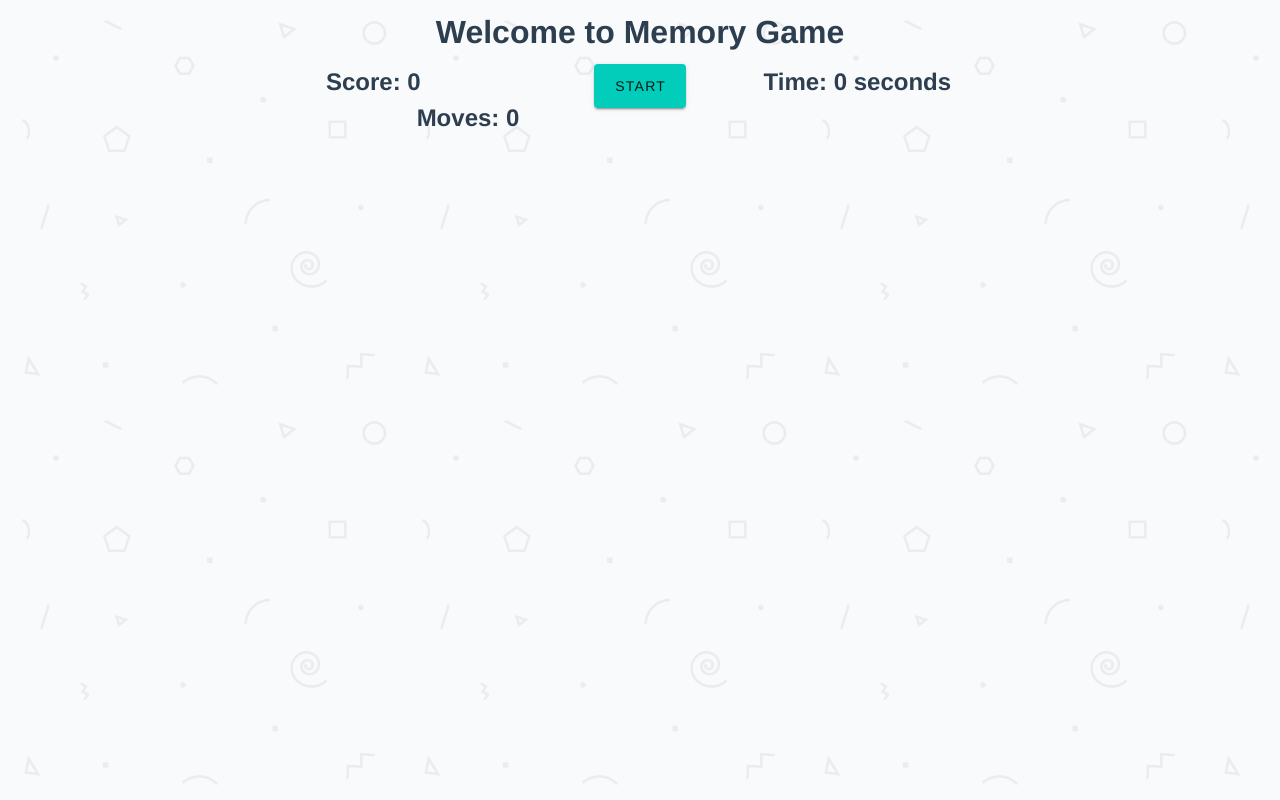
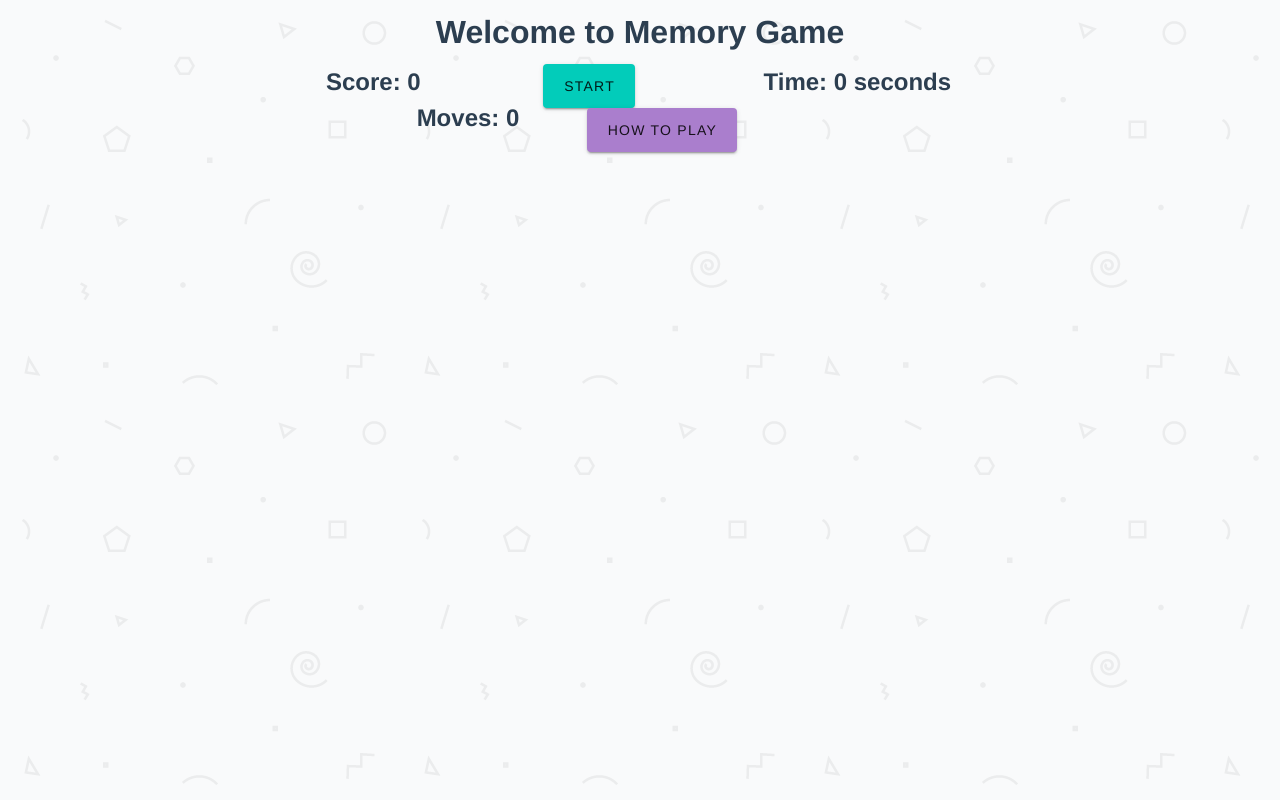
Before and after one commit to jaydadhaniya/memory-game, a Vue app: page /#/ in a window 1280 px wide. Built offline with nearby package versions, Linux system fonts and the light colour scheme.

Commit message:
added how to play instruction dialog for new gamers

```diff
--- /dev/null
+++ b/src/components/HowToPlay.vue
@@ -0,0 +1,63 @@
+<template>
+  <v-dialog
+    v-if="showInstruction"
+    v-bind="$attrs"
+    v-on="$listeners"
+    :value="showInstruction"
+    persistent
+    max-width="800px"
+  >
+    <v-card>
+      <v-card-title
+        class="headline"
+        style="background: linear-gradient(200deg, #00bfae 0%, #aa7ecd 100%);"
+      >
+        How To Play
+      </v-card-title>
+
+      <v-card-text class="text-justify pt-5">
+        <h3>
+          This game is a browser-based card matching game that presents the
+          player with cards arranged in a 4x4 grid. On one side of each card is
+          a common design shared by all cards. On the other is a distinctive
+          number shared by one pair of cards in the deck, thus there are 8
+          unique number between 1 to 8 shared by 8 pairs of cards in the deck.
+        </h3>
+        <br />
+        <h3>
+          The objective of the Memory Game is for the play to turn over pairs of
+          matching cards across eight successive turns. In a turn if the player
+          selects two cards whose number match those cards, along with those
+          successfully matched in previous turns, will remain up. However, if
+          the player chooses two cards with different number they will both be
+          flipped back over.
+        </h3>
+        <br />
+        <h3>
+          The game ends when all eight pairs of matching cards have been
+          revealed.
+        </h3>
+      </v-card-text>
+
+      <v-divider></v-divider>
+
+      <v-card-actions>
+        <v-spacer></v-spacer>
+        <v-btn color="primary" large @click="$emit('play')">
+          Let's Play
+        </v-btn>
+        <v-spacer></v-spacer>
+      </v-card-actions>
+    </v-card>
+  </v-dialog>
+</template>
+
+<script>
+export default {
+  name: "Home",
+
+  props: {
+    showInstruction: { type: Boolean, default: false }
+  }
+};
+</script>
--- a/src/views/Home.vue
+++ b/src/views/Home.vue
@@ -9,8 +9,21 @@
         </v-col>
 
         <v-col cols="2">
-          <v-btn v-if="!isGameOn" large color="#02ccba" @click="start"
+          <v-btn
+            class="float-left"
+            v-if="!isGameOn"
+            large
+            color="#02ccba"
+            @click="start"
             >Start</v-btn
+          >
+          <v-btn
+            class="float-right"
+            v-if="!isGameOn"
+            large
+            color="#aa7ecd"
+            @click="showInstruction = true"
+            >How To Play</v-btn
           >
           <v-btn
             class="float-left"
@@ -60,6 +73,11 @@
       :total-moves="totalMoves"
       @play-again="reStart"
     />
+    <how-to-play
+      v-if="showInstruction"
+      :show-instruction="showInstruction"
+      @play="start"
+    />
   </v-app>
 </template>
 
@@ -67,6 +85,7 @@
 // @ is an alias to /src
 import Card from "@/components/Card.vue";
 import WinnerDialog from "@/components/WinnerDialog.vue";
+import HowToPlay from "@/components/HowToPlay.vue";
 
 function initialState() {
   return {
@@ -94,7 +113,8 @@ function initialState() {
       { symbol: "8", faceup: false, matched: false }
     ],
     winner: false,
-    totalMoves: 0
+    totalMoves: 0,
+    showInstruction: false
   };
 }
 
@@ -103,7 +123,8 @@ export default {
 
   components: {
     Card,
-    WinnerDialog
+    WinnerDialog,
+    HowToPlay
   },
 
   data() {
@@ -114,6 +135,7 @@ export default {
     start() {
       this.suffle();
       this.isGameOn = true;
+      this.showInstruction = false;
       this.timer = setInterval(() => {
         this.seconds++;
       }, 1000);
```
